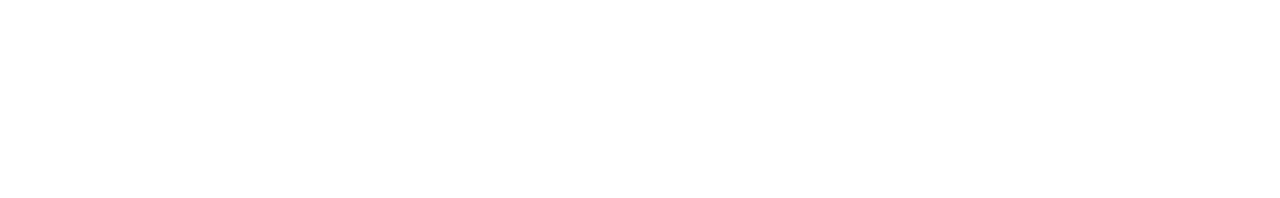
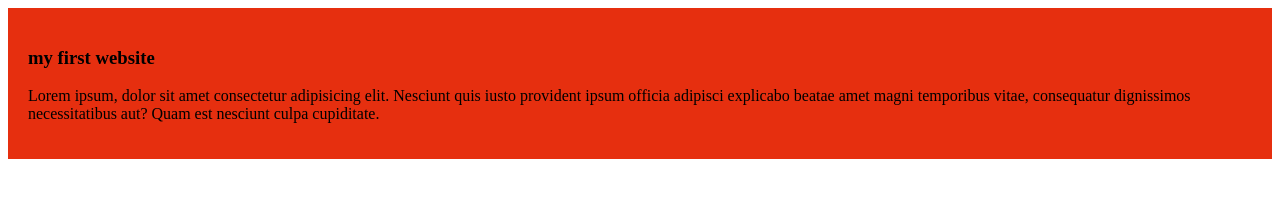
Before and after one commit to GolamHasanOnim/my-first-simple-website, a plain HTML site: page index.html in a window 1280 px wide. Drawn offline with Linux system fonts and the light colour scheme.

Commit message:
added first blog

```diff
--- a/index.html
+++ b/index.html
@@ -4,8 +4,12 @@
     <meta charset="UTF-8">
     <meta name="viewport" content="width=device-width, initial-scale=1.0">
     <title>my first simple website</title>
+    <link rel="stylesheet" href="style/blog.css">
 </head>
 <body>
-
+    <div>
+        <h3>my first website</h3>
+        <p>Lorem ipsum, dolor sit amet consectetur adipisicing elit. Nesciunt quis iusto provident ipsum officia adipisci explicabo beatae amet magni temporibus vitae, consequatur dignissimos necessitatibus aut? Quam est nesciunt culpa cupiditate.</p>
+    </div>
 </body>
 </html>
--- /dev/null
+++ b/style/blog.css
@@ -0,0 +1,4 @@
+div{
+    background-color: hsl(9, 88%, 48%);
+    padding: 20px;
+}
```
